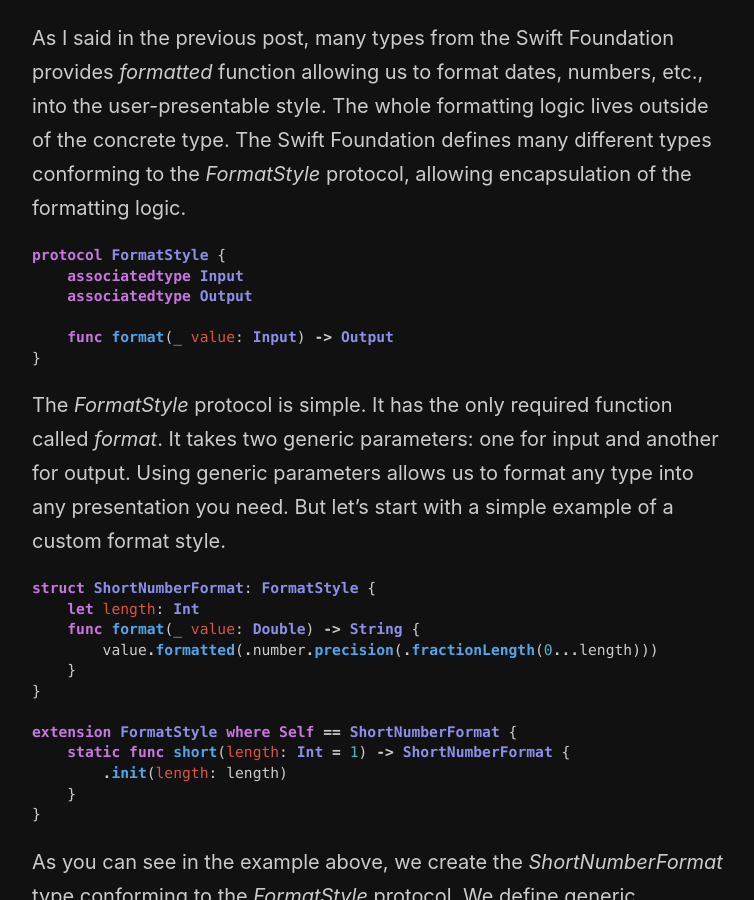
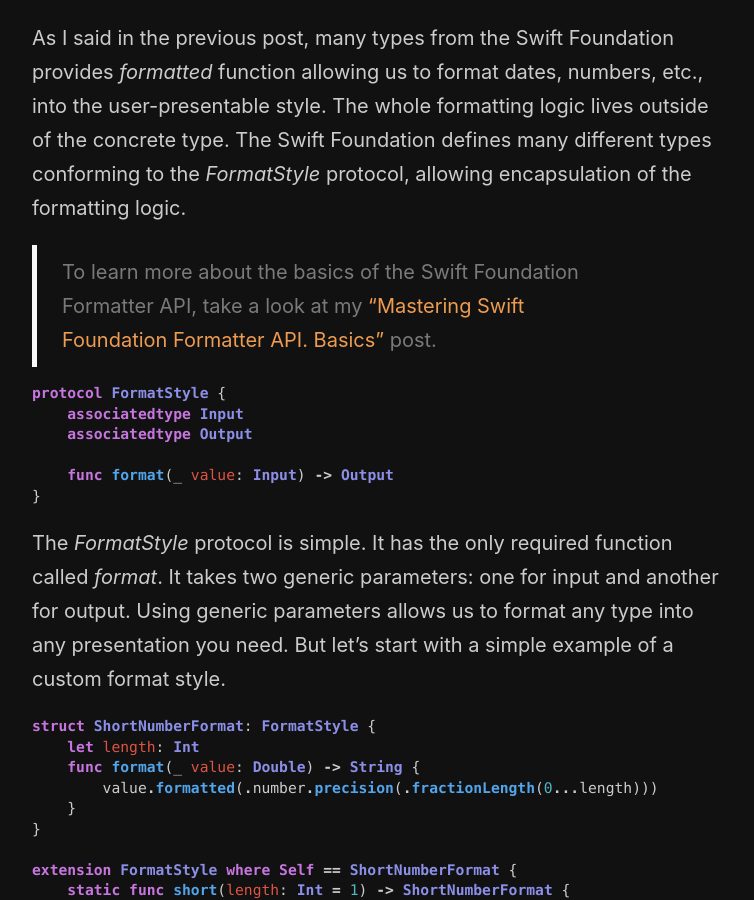
Before and after one commit to mecid/mecid.github.io, a Jekyll site: the page built from _posts/2023-07-04-mastering-swift-foundation-formatter-api-custom-format-styles.md, in a window 1280 px wide and 900 px high, scrolled down 448 px. Shown: the whole window, without its empty margins (258-1012 px from the left). Built offline with Jekyll 4.4.1, drawn with Linux system fonts in a browser that asks for light colours.

Commit message:
reference added to the custom format style post

````diff
--- a/_posts/2023-07-04-mastering-swift-foundation-formatter-api-custom-format-styles.md
+++ b/_posts/2023-07-04-mastering-swift-foundation-formatter-api-custom-format-styles.md
@@ -10,6 +10,8 @@ Swift Foundation Formatter API is one of my favorite recent additions to the Swi
 {% include friends.html %}
 
 As I said in the previous post, many types from the Swift Foundation provides *formatted* function allowing us to format dates, numbers, etc., into the user-presentable style. The whole formatting logic lives outside of the concrete type. The Swift Foundation defines many different types conforming to the *FormatStyle* protocol, allowing encapsulation of the formatting logic.
+
+> To learn more about the basics of the Swift Foundation Formatter API, take a look at my ["Mastering Swift Foundation Formatter API. Basics"](/2023/05/30/mastering-swift-foundation-formatter-api-basics/) post.
 
 ```swift
 protocol FormatStyle {
````
